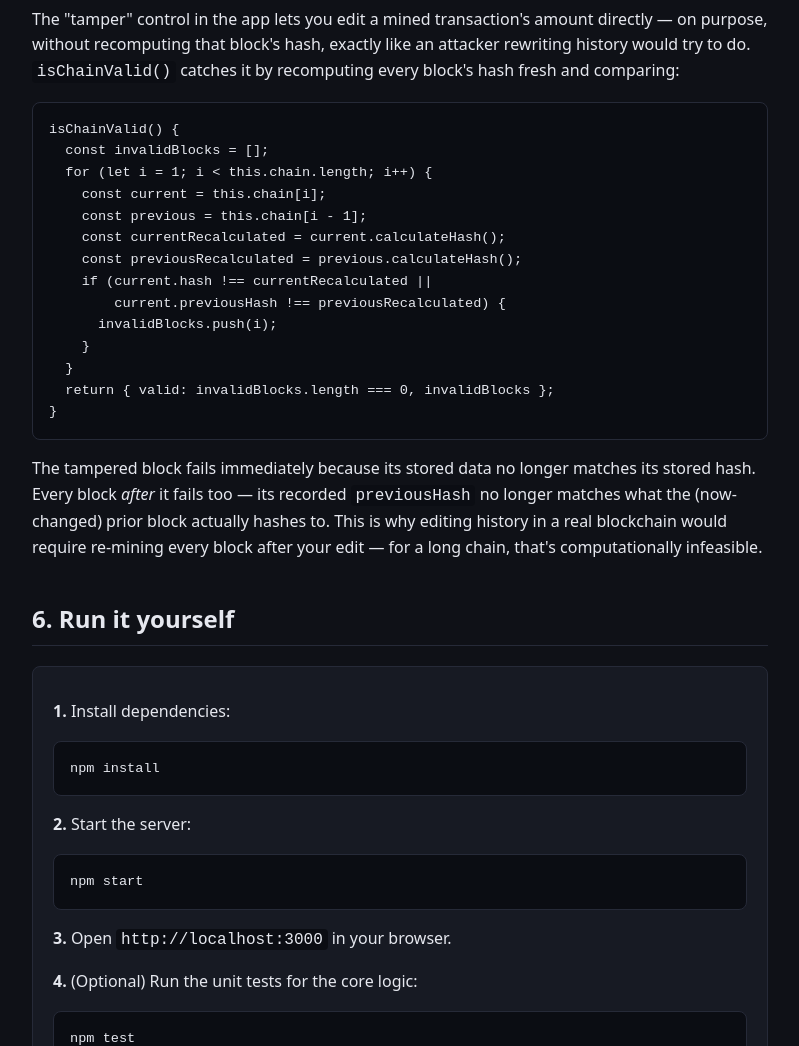
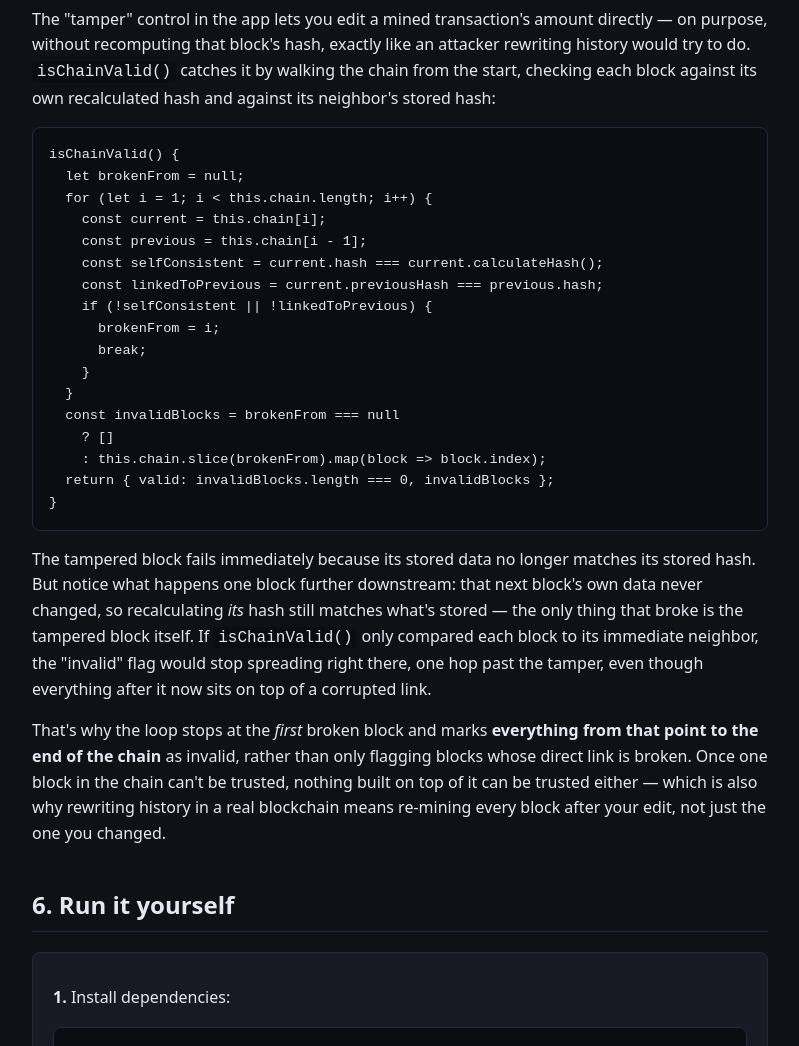
Before and after one commit to masghar/blockchain, a website: page tutorial.html in a window 1280 px wide. Shown: the part 1980-3026 px from the top of the page, without its empty margins (240-1039 px from the left). Drawn offline with Linux system fonts and the light colour scheme.

Commit message:
fix: cascade tamper invalidation to the entire rest of the chain
isChainValid() was only comparing each block to its immediate neighbor,
so tampering with a block only flagged that block and the very next one
— any block two or more hops downstream still self-validated, since its
own data and stored hash were untouched.

Now the check walks forward from the start and, on the first broken
block, marks it and every block after it as invalid, matching what the
UI already implies (an invalid block turns everything after it red).

Added a regression test with a 3-block chain past the tamper point,
which is what exposed the bug (a 2-block chain happened to pass either
way). Updated tutorial.html's isChainValid() explanation to match.

```diff
--- a/tutorial.html
+++ b/tutorial.html
@@ -116,29 +116,43 @@
     <p>
       The "tamper" control in the app lets you edit a mined transaction's amount directly —
       on purpose, without recomputing that block's hash, exactly like an attacker rewriting
-      history would try to do. <code>isChainValid()</code> catches it by recomputing every
-      block's hash fresh and comparing:
+      history would try to do. <code>isChainValid()</code> catches it by walking the chain
+      from the start, checking each block against its own recalculated hash and against its
+      neighbor's stored hash:
     </p>
     <pre><code>isChainValid() {
-  const invalidBlocks = [];
+  let brokenFrom = null;
   for (let i = 1; i &lt; this.chain.length; i++) {
     const current = this.chain[i];
     const previous = this.chain[i - 1];
-    const currentRecalculated = current.calculateHash();
-    const previousRecalculated = previous.calculateHash();
-    if (current.hash !== currentRecalculated ||
-        current.previousHash !== previousRecalculated) {
-      invalidBlocks.push(i);
+    const selfConsistent = current.hash === current.calculateHash();
+    const linkedToPrevious = current.previousHash === previous.hash;
+    if (!selfConsistent || !linkedToPrevious) {
+      brokenFrom = i;
+      break;
     }
   }
+  const invalidBlocks = brokenFrom === null
+    ? []
+    : this.chain.slice(brokenFrom).map(block =&gt; block.index);
   return { valid: invalidBlocks.length === 0, invalidBlocks };
 }</code></pre>
     <p>
       The tampered block fails immediately because its stored data no longer matches its
-      stored hash. Every block <em>after</em> it fails too — its recorded
-      <code>previousHash</code> no longer matches what the (now-changed) prior block actually
-      hashes to. This is why editing history in a real blockchain would require re-mining
-      every block after your edit — for a long chain, that's computationally infeasible.
+      stored hash. But notice what happens one block further downstream: that next block's
+      own data never changed, so recalculating <em>its</em> hash still matches what's stored
+      — the only thing that broke is the tampered block itself. If <code>isChainValid()</code>
+      only compared each block to its immediate neighbor, the "invalid" flag would stop
+      spreading right there, one hop past the tamper, even though everything after it now
+      sits on top of a corrupted link.
+    </p>
+    <p>
+      That's why the loop stops at the <em>first</em> broken block and marks
+      <strong>everything from that point to the end of the chain</strong> as invalid, rather
+      than only flagging blocks whose direct link is broken. Once one block in the chain
+      can't be trusted, nothing built on top of it can be trusted either — which is also why
+      rewriting history in a real blockchain means re-mining every block after your edit, not
+      just the one you changed.
     </p>
 
     <h2>6. Run it yourself</h2>
```
Also changed, not shown: blockchain.js (+13 -8 lines), test/blockchain.test.js (+16 -0 lines).
